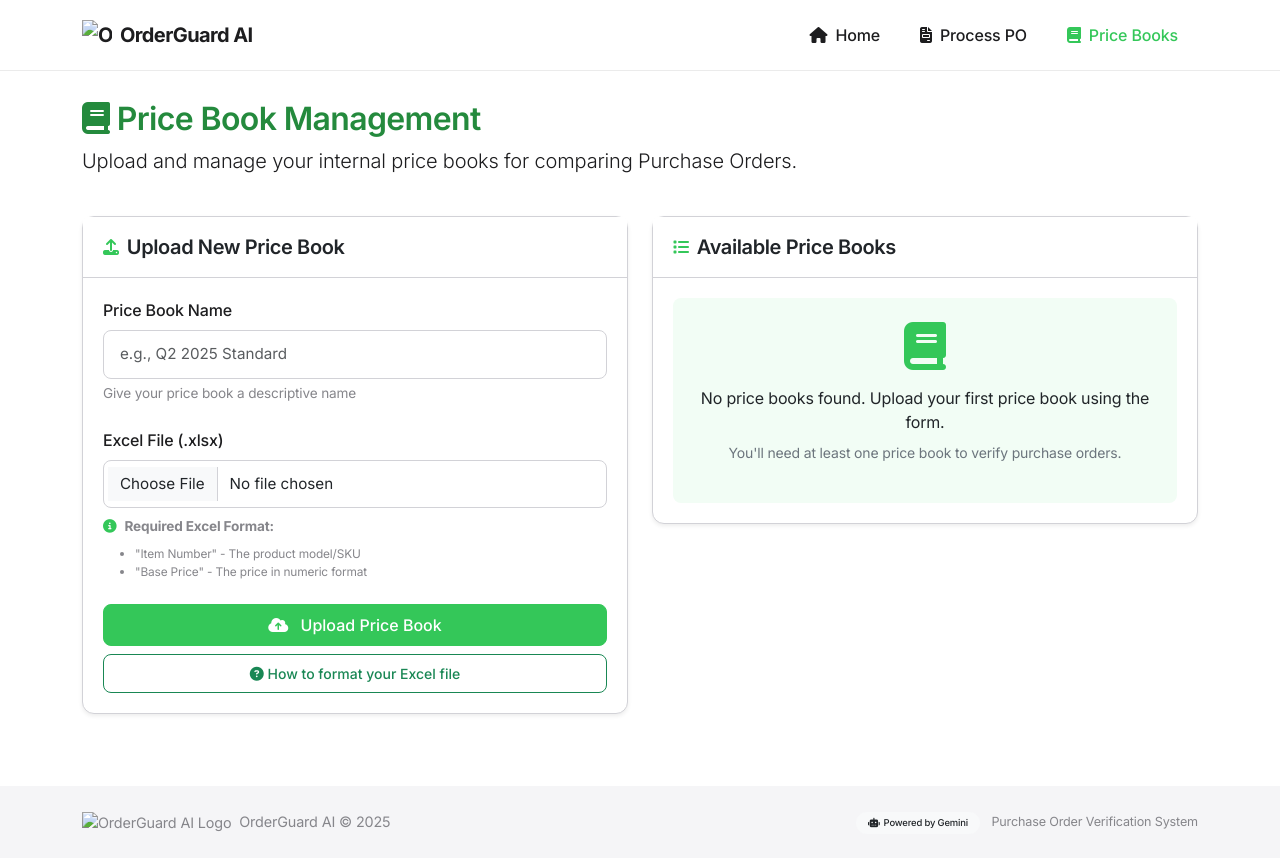
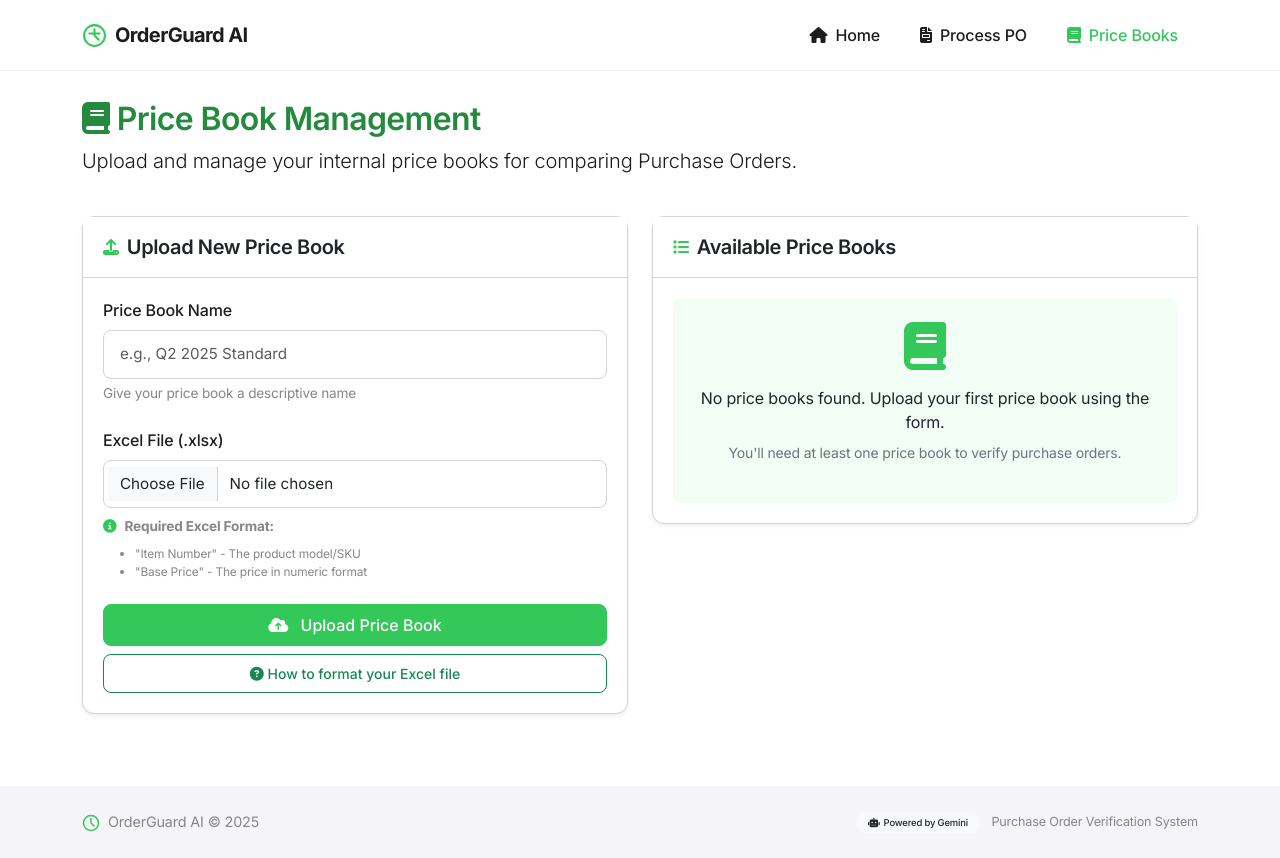
Before and after one commit to EverScale-Chris/OrderGuard-AI-v12-Turbo, a Flask app: page /pricebooks in a window 1280 px wide. Run offline with Flask 3, Linux system fonts and the light colour scheme; data that the repository does not hold is empty.

Commit message:
Restored to 'f4c6c2170fcd710a76bc87015d6483b58031c6fa'
Replit-Restored-To: f4c6c2170fcd710a76bc87015d6483b58031c6fa

```diff
--- a/templates/base.html
+++ b/templates/base.html
@@ -205,7 +205,11 @@
     <nav class="navbar navbar-expand-lg mb-4 fixed-top">
         <div class="container">
             <a class="navbar-brand d-flex align-items-center" href="/">
-                <img src="{{ url_for('static', filename='images/orderguard-logo.png') }}" alt="OrderGuard AI Logo" width="30" height="30" class="me-2">
+                <svg width="25" height="25" viewBox="0 0 24 24" fill="none" class="me-2">
+                    <path d="M12 22C17.5228 22 22 17.5228 22 12C22 6.47715 17.5228 2 12 2C6.47715 2 2 6.47715 2 12C2 17.5228 6.47715 22 12 22Z" stroke="var(--primary-green)" stroke-width="2" />
+                    <path d="M12 6V12L16 16" stroke="var(--primary-green)" stroke-width="2" stroke-linecap="round" />
+                    <path d="M7 10L17 10" stroke="var(--primary-green)" stroke-width="2" stroke-linecap="round" />
+                </svg>
                 <span>OrderGuard AI</span>
             </a>
             <button class="navbar-toggler" type="button" data-bs-toggle="collapse" data-bs-target="#navbarNav" aria-controls="navbarNav" aria-expanded="false" aria-label="Toggle navigation">
@@ -238,7 +242,10 @@
             <div class="row align-items-center">
                 <div class="col-md-6 text-center text-md-start">
                     <span class="d-block mb-2 mb-md-0">
-                        <img src="{{ url_for('static', filename='images/orderguard-logo.png') }}" alt="OrderGuard AI Logo" width="18" height="18" class="me-1">
+                        <svg width="18" height="18" viewBox="0 0 24 24" fill="none" class="me-1">
+                            <path d="M12 22C17.5228 22 22 17.5228 22 12C22 6.47715 17.5228 2 12 2C6.47715 2 2 6.47715 2 12C2 17.5228 6.47715 22 12 22Z" stroke="var(--primary-green)" stroke-width="2" />
+                            <path d="M12 6V12L16 16" stroke="var(--primary-green)" stroke-width="2" stroke-linecap="round" />
+                        </svg>
                         OrderGuard AI &copy; 2025
                     </span>
                 </div>
```
Also changed, not shown: attached_assets/ChatGPT Image Apr 10, 2025, 04_49_25 PM.png (deleted), static/images/orderguard-logo.png (deleted).
